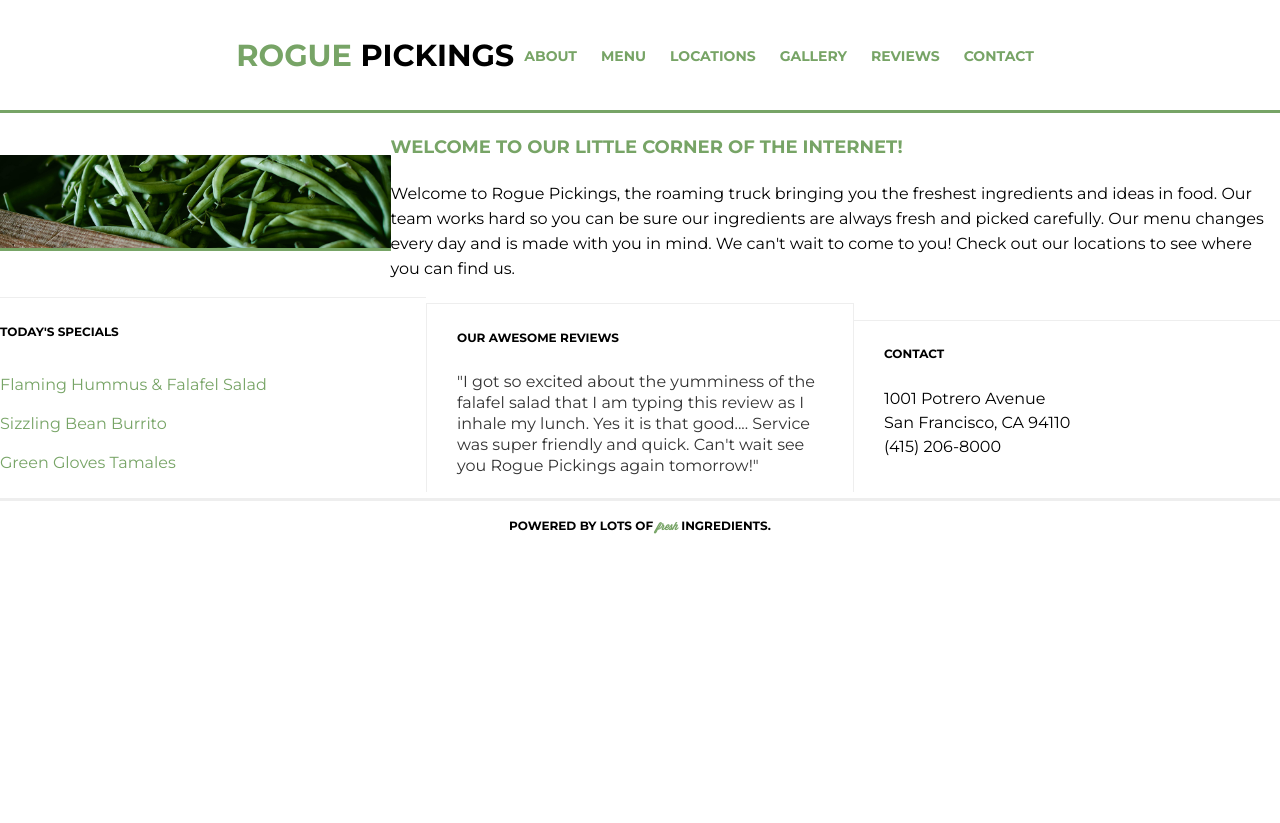
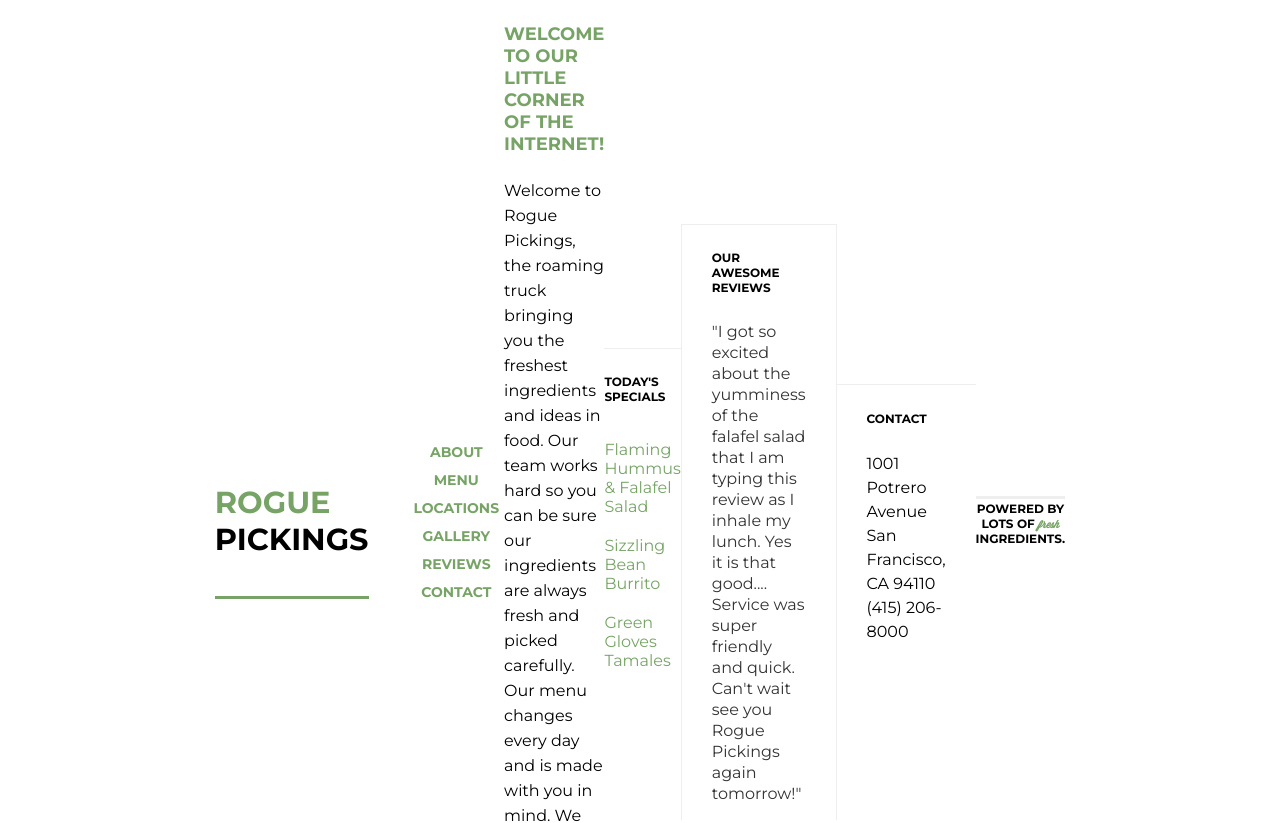
Before and after one commit to KBjornV/206-rogue_pickings-206starter-Mobile-First-A, a plain HTML site: page 206-rogue_pickings-206starter-Mobile-First/index.html in a window 1280 px wide. Shown: the top 823 px of the page. Before the commit the page ends 800 px from the top, so only its background shows below. Drawn offline with Linux system fonts and the light colour scheme.

Commit message:
update for review

```diff
--- a/206-rogue_pickings-206starter-Mobile-First/css/main.css
+++ b/206-rogue_pickings-206starter-Mobile-First/css/main.css
@@ -14,11 +14,11 @@ body {
 	align-items: center;
 	font-size:1em;
 }
-}
+
 
 .container{
 	max-width: 767px;
-	margin: 0 auto;
+	width: 90%;
 	display: flex;
   justify-content: center;
 	align-items: center;
@@ -54,41 +54,35 @@ p {
 /*The widths are in a percentage!*/
 header {
 	width: 100%;
-	height: 110px;
-	border-bottom: 3px solid #77a466;
 	margin: 0 auto;
 	display: flex;
   justify-content: center;
 	align-items: center;
 }
-
 header h1 {
-	float: left;
 	margin: 0;
 	padding: 38px 0;
+	border-bottom: 3px solid #77a466;
 }
 header h1 span {
 	color: #77a466;
 }
-
 header nav {
-	float: right;
-	padding: 46px 0;
-}
-header nav ul {
-	margin: 0;
-	padding: 0;
+	display: flex;
+  justify-content: center;
+	align-items: center;
+	text-align: center;
 }
 header nav ul li {
 	text-transform: uppercase;
 	font-weight: 700;
-	font-size: .875em;
-	padding: 0 10px;
-	display: inline;
+	font-size: 14px;
+	list-style: none;
+	padding: 5px;
 }
-header nav ul li a{
+header nav ul li a {
+	color:#77a466;
 	text-decoration: none;
-	color:#77a466;
 }
 
 /*The widths are in a percentage!*/
@@ -100,11 +94,10 @@ header nav ul li a{
 	display: flex;
   justify-content: center;
  	align-items: center;
-}
+wr}
 
 .main-image {
 	height: auto;
-	float: left;
 }
 .main-image img {
 	width: 100%;
@@ -113,7 +106,6 @@ header nav ul li a{
 
 .main-title {
 	height: auto;
-	float: left;
 }
 .main-title h3 {
 	width: 100%;
@@ -133,7 +125,6 @@ header nav ul li a{
 .section-three {
 	width: 100%;
 	height: auto;
-	float: left;
 	border-top: 1px solid #eee;
 }
 
@@ -188,3 +179,27 @@ footer span {
 	color: #77a466;
 	font-size: .875em;
 }
+
+@media all and (min-width:768px) {
+	/* Tablet styles here */
+	.bottom-section {
+	}
+	.section-one {
+
+	}
+	.section-two {
+	}
+	.section-three {
+	}
+
+}
+
+@media all and (min-width:1200px) {
+	/* Desktop styles here */
+  header nav ul {
+  display: flex;
+	justify-content: space-between;
+	display: inline;
+  }
+
+}
```
Also changed, not shown: 206-rogue_pickings-206starter-Mobile-First/index.html (+12 -0 lines). Lines whose indentation alone changed are shown as unchanged.
